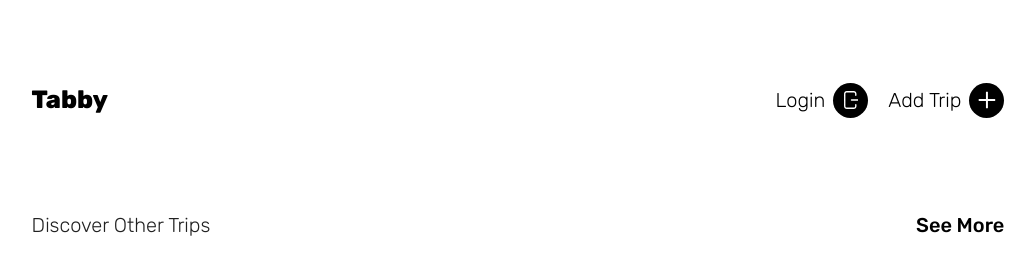
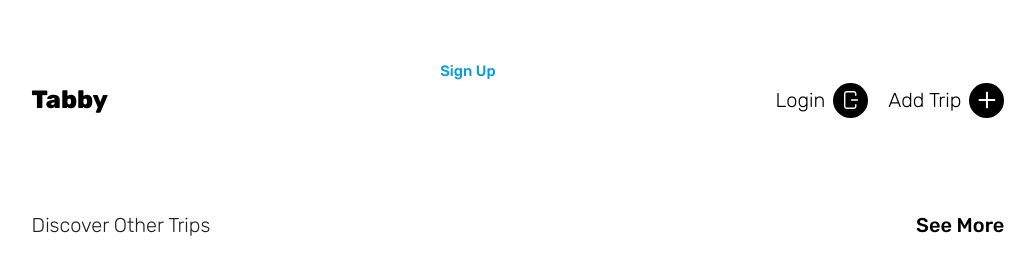
Before and after one commit to una-ada/SEIR517-Proj3-Group3, a Django app: page / in a window 1280 px wide. Shown: the top 255 px of the page, without its empty margins (122-1157 px from the left). Run offline with Django 3.2, Linux system fonts and the light colour scheme; tables that the repository leaves empty hold one stand-in row (values such as "Sample post").

Commit message:
fix(view): add signup link to header partial (#43)
* idk

* fix(template) add signup link to header.html

```diff
--- a/main_app/templates/partials/header.html
+++ b/main_app/templates/partials/header.html
@@ -3,6 +3,7 @@
   <div id="navHomeSection">
     <a id="navHomeButton" href="/">Tabby</a>
   </div>
+  <a href="accounts/signup">Sign Up</a>
   <div id="navOtherSection">
     {% if user.is_authenticated %}
     <div class="navOtherBlock">
```
